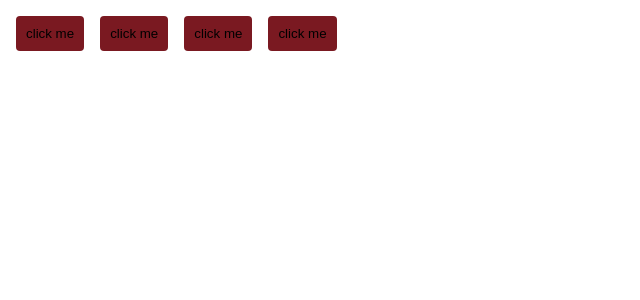
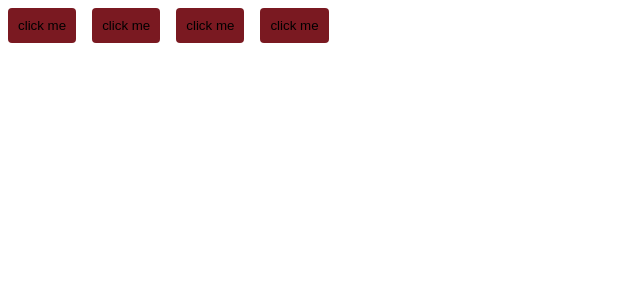
Before and after one commit to Hugovarellaa/Ignite-lab, a React (Vite) app in the folder ignite-timer/: page / in a window 1280 px wide. Shown: the top 300 px of the page, without its empty margins (0-640 px from the left). Built offline with nearby package versions, Linux system fonts and the light colour scheme.

Commit message:
Importando fonts da aplicacao

```diff
--- a/ignite-timer/index.html
+++ b/ignite-timer/index.html
@@ -1,9 +1,20 @@
 <!DOCTYPE html>
 <html lang="en">
   <head>
+    <!-- Fonts -->
+    <link rel="preconnect" href="https://fonts.googleapis.com" />
+    <link rel="preconnect" href="https://fonts.gstatic.com" crossorigin />
+    <link
+      href="https://fonts.googleapis.com/css2?family=Roboto+Mono:wght@700&family=Roboto:wght@400;700&display=swap"
+      rel="stylesheet"
+    />
+
+    <!-- Metadata -->
     <meta charset="UTF-8" />
     <link rel="icon" type="image/svg+xml" href="/vite.svg" />
     <meta name="viewport" content="width=device-width, initial-scale=1.0" />
+
+    <!-- Name Page -->
     <title>Vite + React + TS</title>
   </head>
   <body>
--- a/ignite-timer/src/App.tsx
+++ b/ignite-timer/src/App.tsx
@@ -1,5 +1,6 @@
 import { ThemeProvider } from "styled-components";
 import { Button } from "./components/Button";
+import { GlobalStyles } from "./styles/GlobalStyles";
 import { defaultTheme } from "./styles/theme/default";
 
 export function App() {
@@ -9,6 +10,7 @@
       <Button />
       <Button />
       <Button />
+      <GlobalStyles />
     </ThemeProvider>
   );
 }
--- /dev/null
+++ b/ignite-timer/src/styles/GlobalStyles.ts
@@ -0,0 +1,13 @@
+import { createGlobalStyle } from "styled-components";
+
+export const GlobalStyles = createGlobalStyle`
+  * {
+    padding: 0;
+    margin: 0;
+    box-sizing: border-box;
+  }
+
+  body {
+  }
+
+`
```
